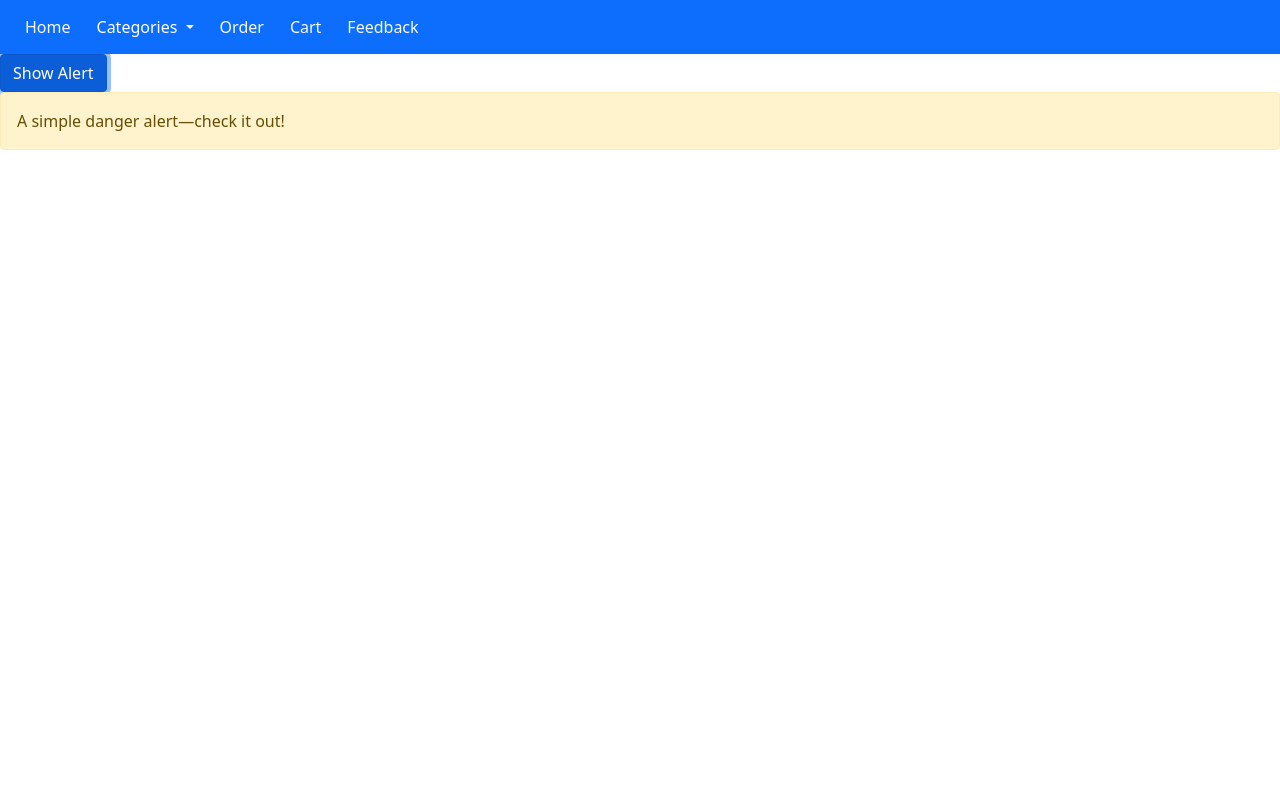
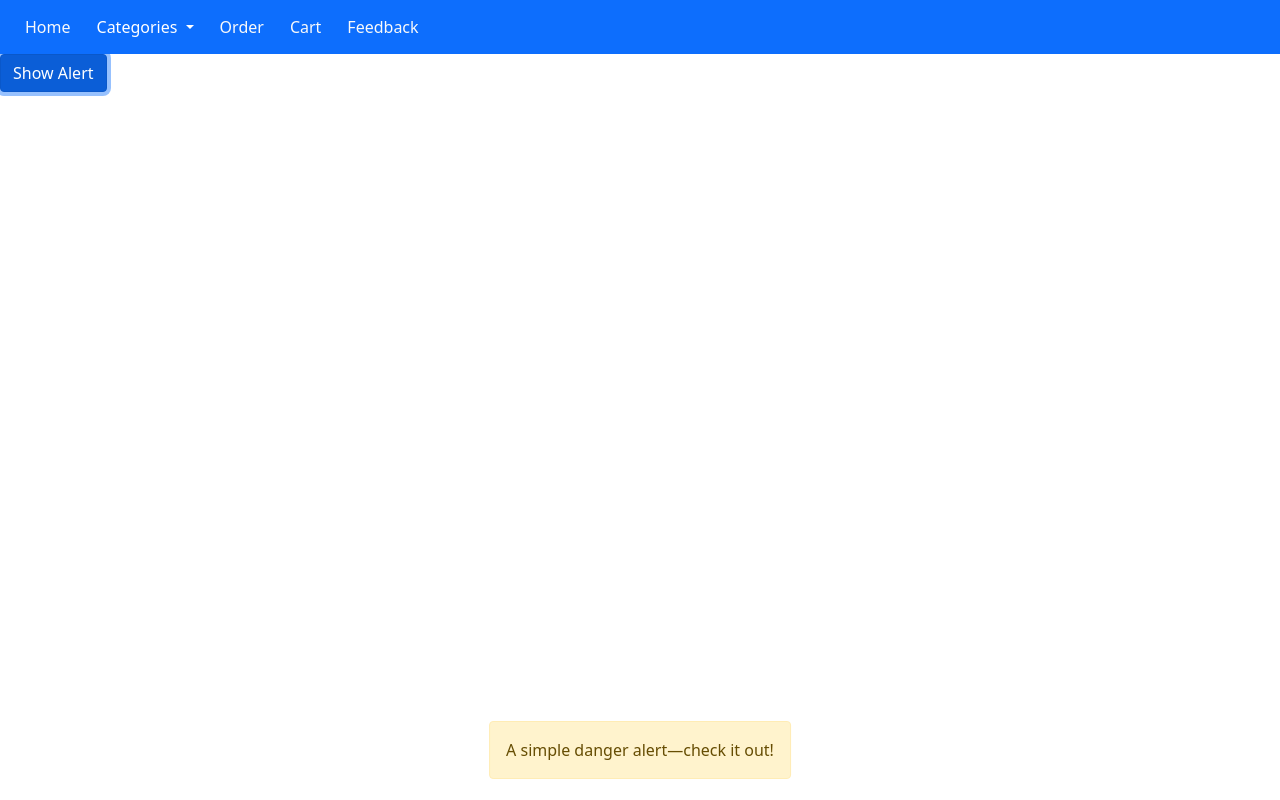
Before and after one commit to sithtraly/learn-HTML, a plain HTML site: page pages/home2.html in a window 1280 px wide. Both pictures are taken after a click on the button "Show Alert". Drawn offline with Linux system fonts and the light colour scheme.

Commit message:
alert fixed-bottom and auto hide

```diff
--- a/assets/js/main.js
+++ b/assets/js/main.js
@@ -23,6 +23,11 @@ function toggleDropdown() {
 
 function showAlert() {
   const el = document.getElementById('bs-alert')
-  if (el.classList.contains('d-none')) el.classList.remove('d-none')
+  if (el.classList.contains('d-none')) {
+    el.classList.remove('d-none')
+    setTimeout(() => {
+      el.classList.add('d-none')
+    }, 3000)
+  }
   else el.classList.add('d-none')
 }
--- a/pages/home2.html
+++ b/pages/home2.html
@@ -7,6 +7,14 @@
   <title>Home using bootstrap</title>
   <!-- <link rel="stylesheet" href="/assets/css/style.css"> -->
   <link rel="stylesheet" href="/assets/css/bootstrap.min.css">
+  <style>
+    .f-bottom {
+      position: fixed;
+      bottom: 5px;
+      left: 50%;
+      transform: translateX(-50%);
+    }
+  </style>
 </head>
 
 <body>
@@ -41,7 +49,7 @@
   </button>
 
 
-  <div class="alert alert-warning d-none" role="alert" id="bs-alert">
+  <div class="alert alert-warning d-none f-bottom" role="alert" id="bs-alert">
     A simple danger alert—check it out!
   </div>
 
```
Also changed, not shown: tsconfig.json (deleted, +0 -7 lines).
